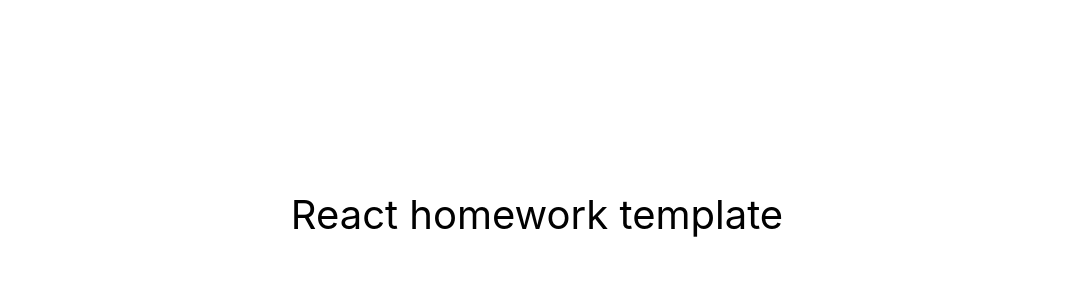
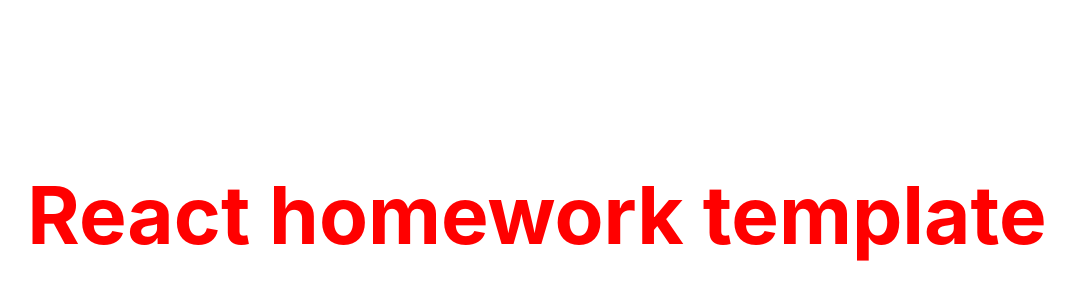
Before and after one commit to InnaAnatoliivna/goit-react-hw-02-feedback, a React (Create React App) app: page / in a window 1280 px wide. Shown: the part 186-486 px from the top of the page, without its empty margins (103-1178 px from the left). Built offline with nearby package versions, Linux system fonts and the light colour scheme.

Commit message:
Update App.jsx

```diff
--- a/src/components/App.jsx
+++ b/src/components/App.jsx
@@ -10,7 +10,7 @@ export const App = () => {
         color: '#010101'
       }}
     >
-      React homework template
+      <h1 style={{ color: 'red' }}>React homework template</h1>
     </div>
   );
 };
```
